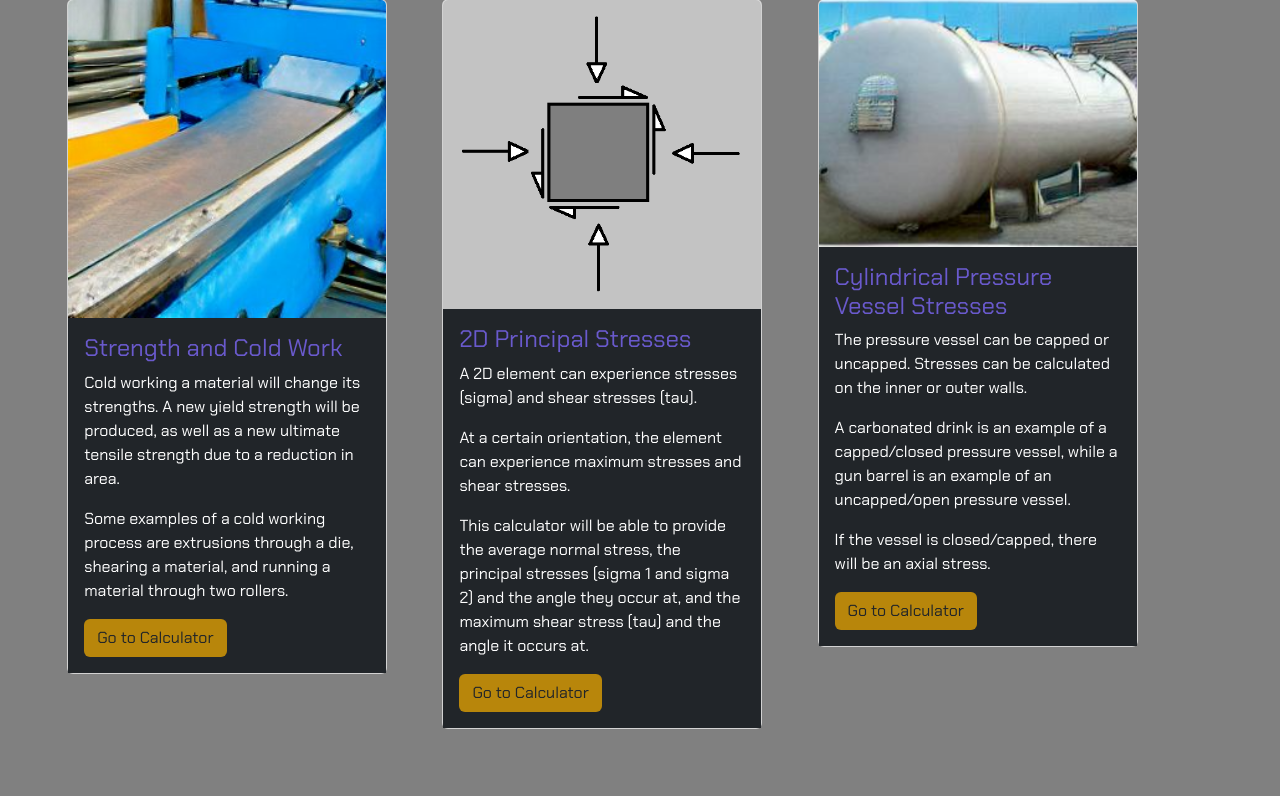
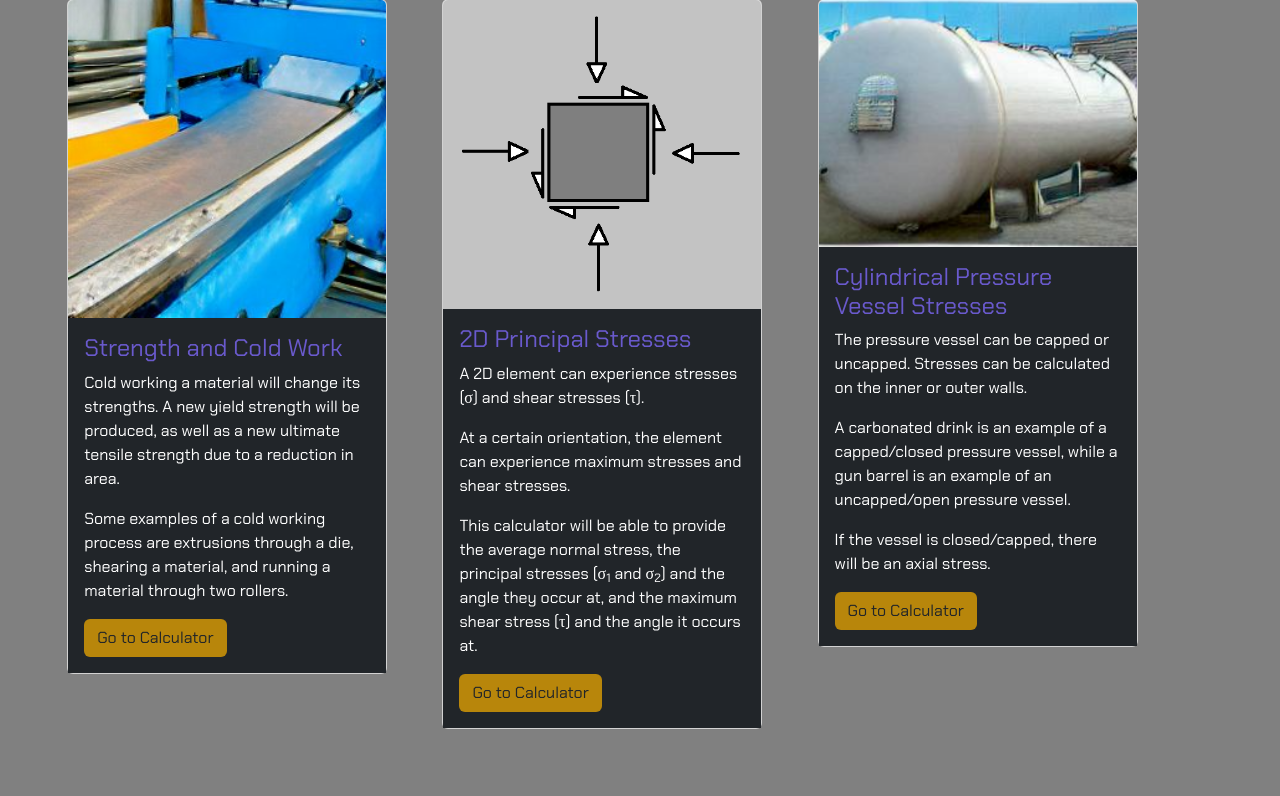
Before and after one commit to pjf342/MechanicalEngineeringDesign, a Django app: page / in a window 1280 px wide. Shown: the part 132-928 px from the top of the page. Run offline with Django 4.2, Linux system fonts and the light colour scheme; some libraries are stand-ins or nearby versions.

Commit message:
added greek symbols

```diff
--- a/pages/templates/home.html
+++ b/pages/templates/home.html
@@ -22,9 +22,9 @@
         <img src="{% static 'PScube_light.PNG' %}" class="card-img-top" alt="paint_cube">
         <div class="card-body text-bg-dark">
           <h4 class="card-title" style="font-family:'Chakra Petch';color:SlateBlue;">2D Principal Stresses</h4>
-          <p class="card-text" style="font-family:'Chakra Petch';">A 2D element can experience stresses (sigma) and shear stresses (tau).  </p>
+          <p class="card-text" style="font-family:'Chakra Petch';">A 2D element can experience stresses (&sigma;) and shear stresses (&tau;).  </p>
           <p class="card-text" style="font-family:'Chakra Petch';">At a certain orientation, the element can experience maximum stresses and shear stresses.</p>
-          <p class="card-text" style="font-family:'Chakra Petch';">This calculator will be able to provide the average normal stress, the principal stresses (sigma 1 and sigma 2) and the angle they occur at, and the maximum shear stress (tau) and the angle it occurs at.  </p>
+          <p class="card-text" style="font-family:'Chakra Petch';">This calculator will be able to provide the average normal stress, the principal stresses (&sigma;<sub>1</sub> and &sigma;<sub>2</sub>) and the angle they occur at, and the maximum shear stress (&tau;) and the angle it occurs at.  </p>
           <a href="{% url 'ps' %}" class="btn" style="font-family:'Chakra Petch';background-color:DarkGoldenRod;">Go to Calculator</a>
         </div>
       </div>
```
